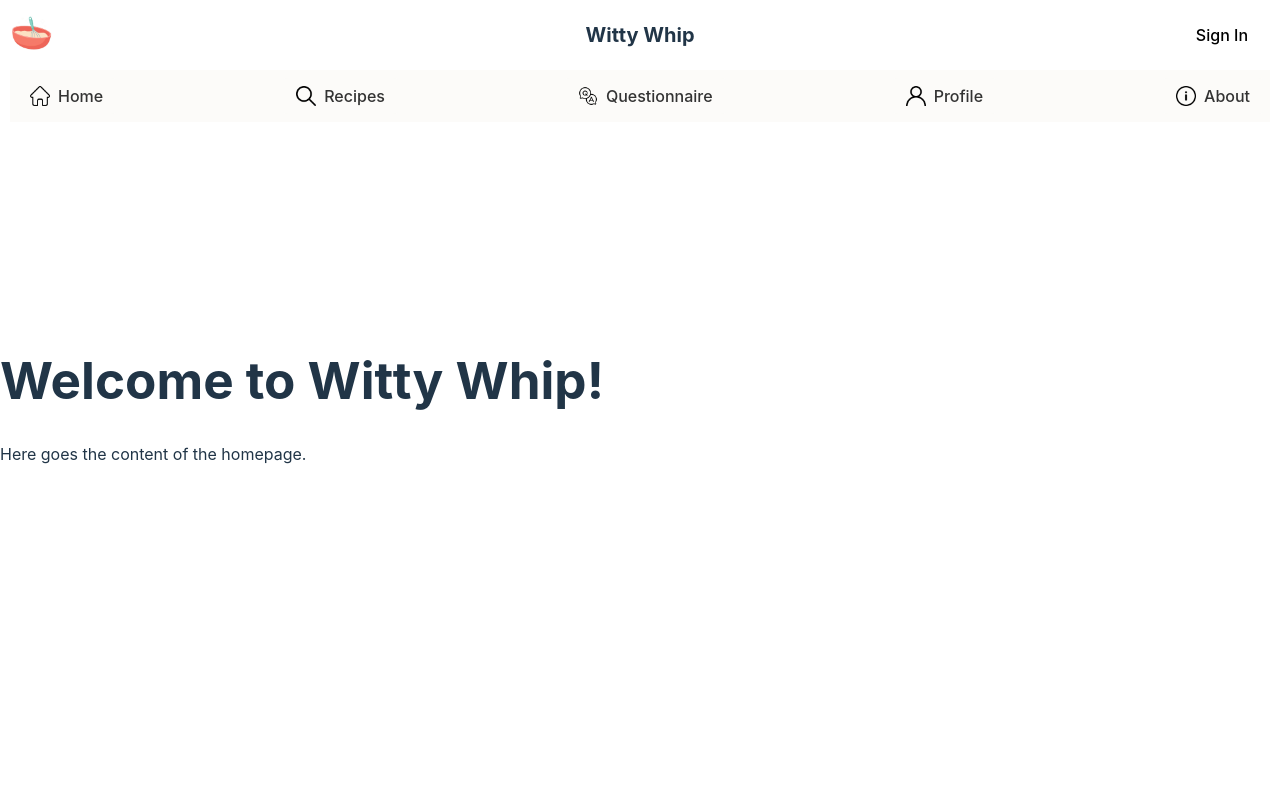
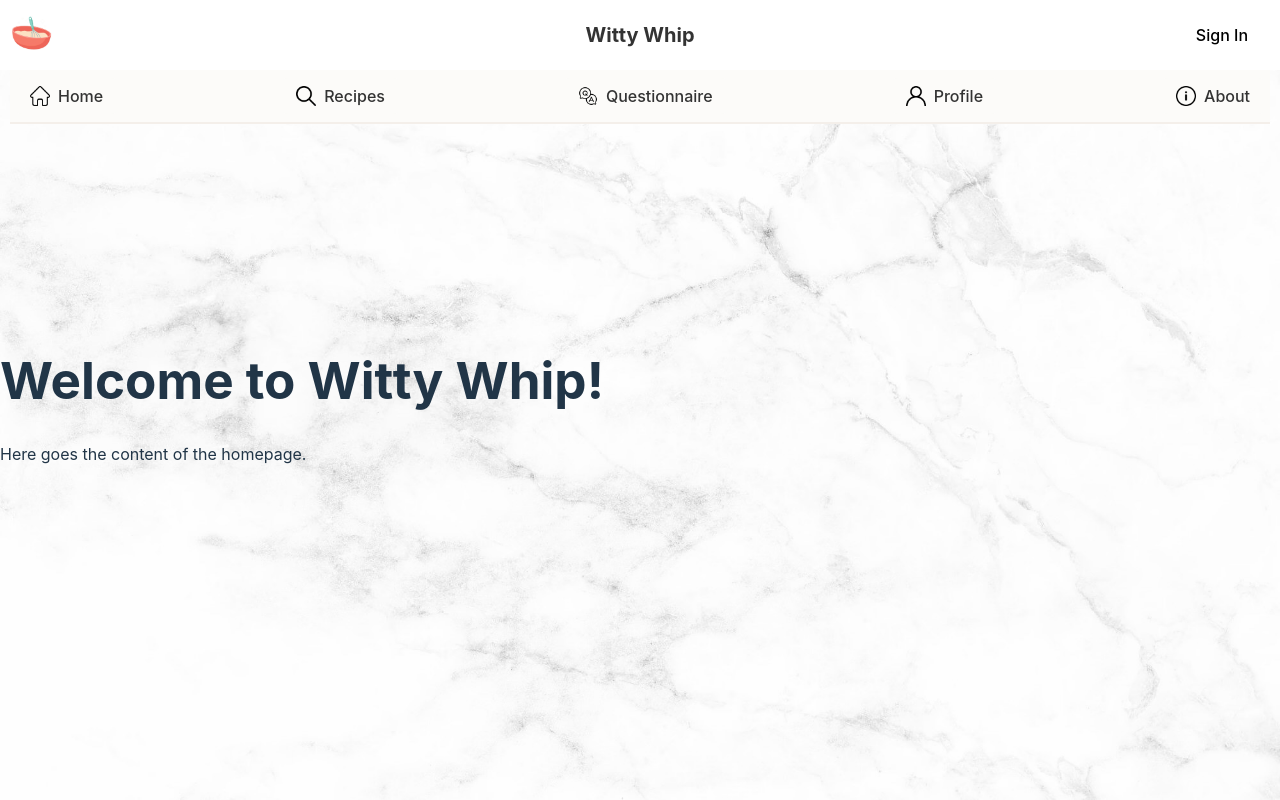
Before and after one commit to isabellamariav/novi-frontend-witty-whip, a React (Vite) app: page / in a window 1280 px wide. Built offline with nearby package versions, Linux system fonts and the light colour scheme.

Commit message:
Added marble background component and some small adaptations to the navbar.

```diff
--- a/src/App.jsx
+++ b/src/App.jsx
@@ -8,10 +8,12 @@ import QuestionnairePage from './pages/questionnairePage/Questionnaire';
 import SignInPage from './pages/signInPage/SignIn';
 import SignUpPage from './pages/signUpPage/SignUp';
 import NotFoundPage from './pages/notFoundPage/NotFound.jsx';
+import Background from "./constants/background/Background.jsx";
 
 function App() {
     return (
         <Router>
+            <Background />
             <Navigation />
             <Routes>
                 <Route path="/home" element={<HomePage />} />
--- /dev/null
+++ b/src/constants/background/Background.css
@@ -0,0 +1,25 @@
+.marble-background {
+    position: fixed;
+    top: 60px; /* Adjust this according to your navigation bar height */
+    left: 0;
+    right: 0;
+    bottom: 0;
+    z-index: -1;
+}
+
+.marble-image {
+    width: 100%;
+    height: 100%;
+    object-fit: cover;
+}
+
+.content {
+    position: absolute;
+    top: 0;
+    left: 0;
+    right: 0;
+    bottom: 0;
+    display: flex;
+    justify-content: center;
+    align-items: center;
+}
--- /dev/null
+++ b/src/constants/background/Background.jsx
@@ -0,0 +1,15 @@
+import marble from '../../assets/marble.jpeg';
+import './Background.css'; // Import CSS file for styles
+
+const MarbleBackground = () => {
+    return (
+        <div className="marble-background">
+            <img src={marble} alt="Marble Background" className="marble-image" />
+            <div className="content">
+                {/* Content goes here */}
+            </div>
+        </div>
+    );
+};
+
+export default MarbleBackground;
--- a/src/constants/navigation/Navigation.css
+++ b/src/constants/navigation/Navigation.css
@@ -22,6 +22,7 @@
     background-color: #FCFBF9;
     padding: 8px 0;
     margin: 0 10px;
+    border-bottom: 2px solid #F4EFEA; /* Add a 2px horizontal line under the bottom-navbar */
 }
 
 .logo img {
@@ -32,6 +33,17 @@
     font-size: 20px;
     font-weight: bold;
     text-align: center;
+    color: #333333; /* Set the color to the original color */
+}
+
+.website-name a {
+    text-decoration: none; /* Remove underline */
+    color: inherit; /* Inherit color from parent (.website-name) */
+    font-weight: bold; /* Make the text a bit bolder */
+}
+
+.website-name a:hover {
+    color: #333333; /* Keep the same color on hover */
 }
 
 .left-section,
--- a/src/constants/navigation/Navigation.jsx
+++ b/src/constants/navigation/Navigation.jsx
@@ -1,5 +1,6 @@
 // Navigation.jsx
 import { Link } from 'react-router-dom';
+import PropTypes from 'prop-types';
 import NavButton from '../navButton/NavButton';
 import logo from '../../assets/logo.jpg';
 import homeIcon from '../../assets/navIcons/homeIcon.png';
@@ -15,11 +16,15 @@ const Navigation = () => {
             <div className="top-navbar">
                 <div className="left-section">
                     <div className="logo">
-                        <img src={logo} alt="Logo" />
+                        <Link to="/home"> {/* Link to home page */}
+                            <img src={logo} alt="Logo" />
+                        </Link>
                     </div>
                 </div>
                 <div className="center-section">
-                    <div className="website-name">Witty Whip</div>
+                    <div className="website-name">
+                        <Link to="/home">Witty Whip</Link> {/* Link to home page */}
+                    </div>
                 </div>
                 <div className="right-section">
                     <div className="sign-in-button">
@@ -49,4 +54,10 @@ const NavItem = ({ to, text, icon }) => {
     );
 };
 
+NavItem.propTypes = {
+    to: PropTypes.string.isRequired,
+    text: PropTypes.string.isRequired,
+    icon: PropTypes.string, // assuming icon is a string path
+};
+
 export default Navigation;
```
Also changed, not shown: src/assets/marble.jpeg.
